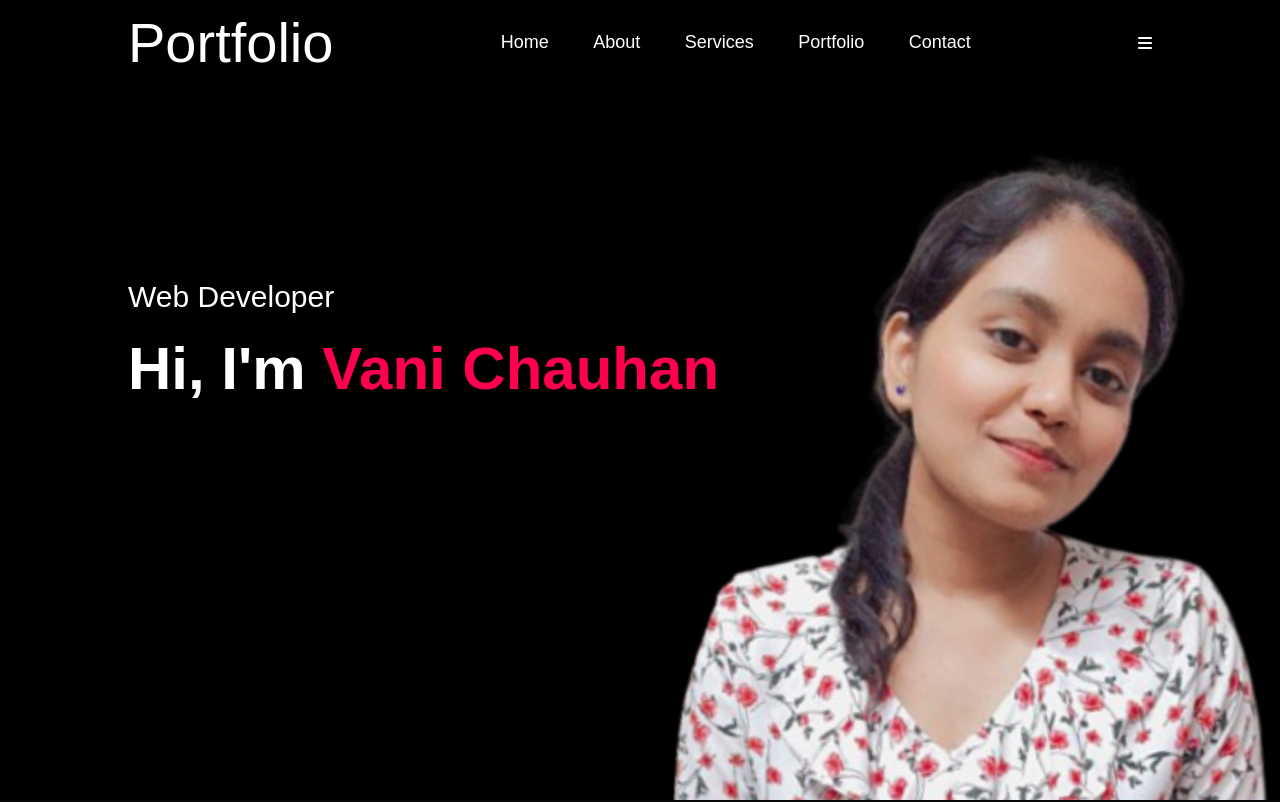
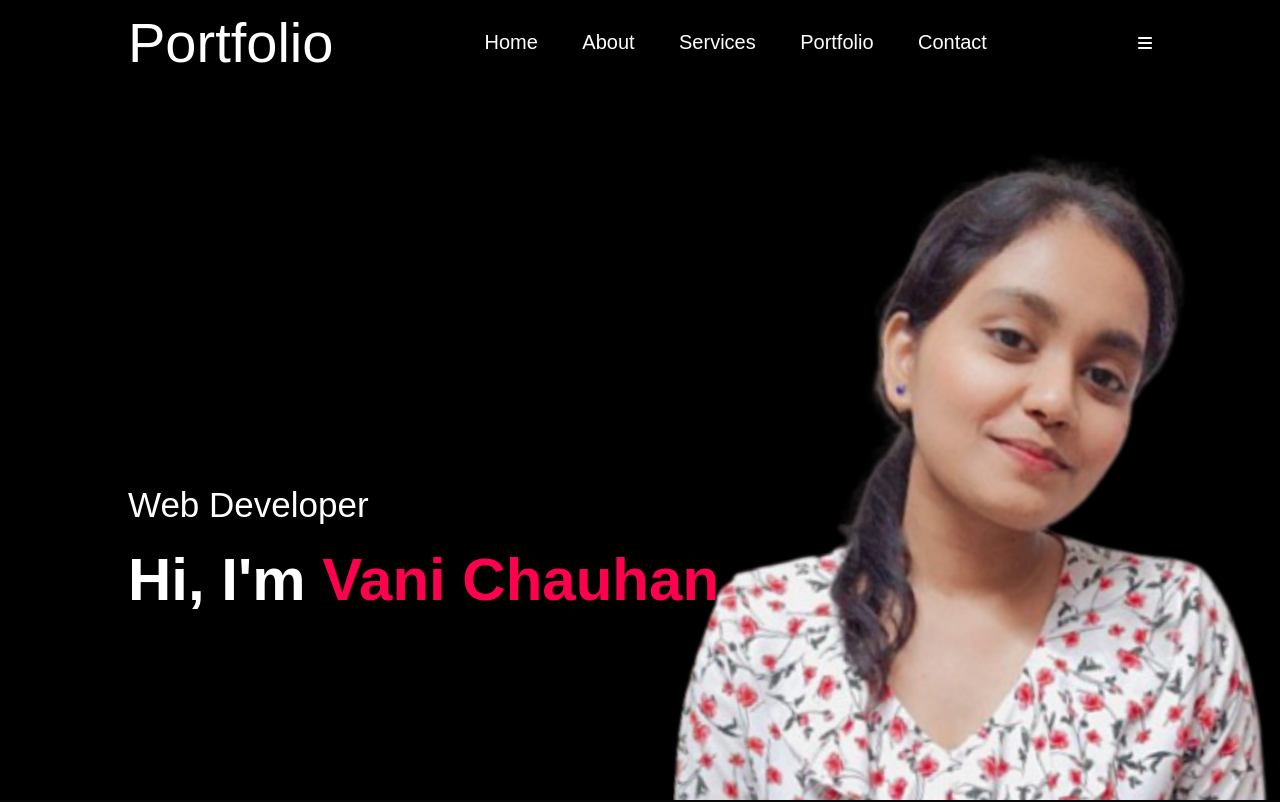
Before and after one commit to Vani-Chauhan/Portfolio-website, a plain HTML site: page index.html in a window 1280 px wide. Shown: the top 802 px of the page. Drawn offline with Linux system fonts and the light colour scheme.

Commit message:
Update style.css

```diff
--- a/style.css
+++ b/style.css
@@ -42,7 +42,7 @@ nav ul li{
 nav ul li a{
     color: #fff;
     text-decoration: none;
-    font-size: 18px;
+    font-size: 20px;
     position: relative;
 }
 nav ul li a::after{
@@ -59,8 +59,8 @@ nav ul li a:hover::after{
     width: 100%;
 }
 .header-text{
-    margin-top: 20%;
-    font-size: 30px;
+    margin-top: 40%;
+    font-size: 35px;
 }
 .header-text h1{
     font-size: 60px;
```
